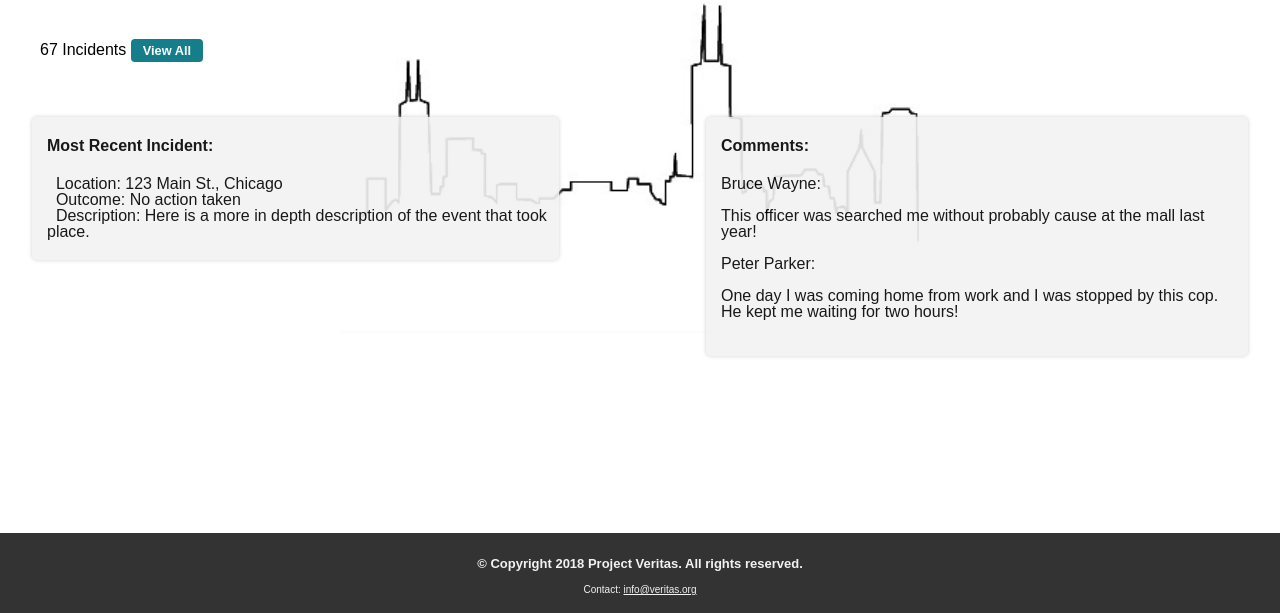
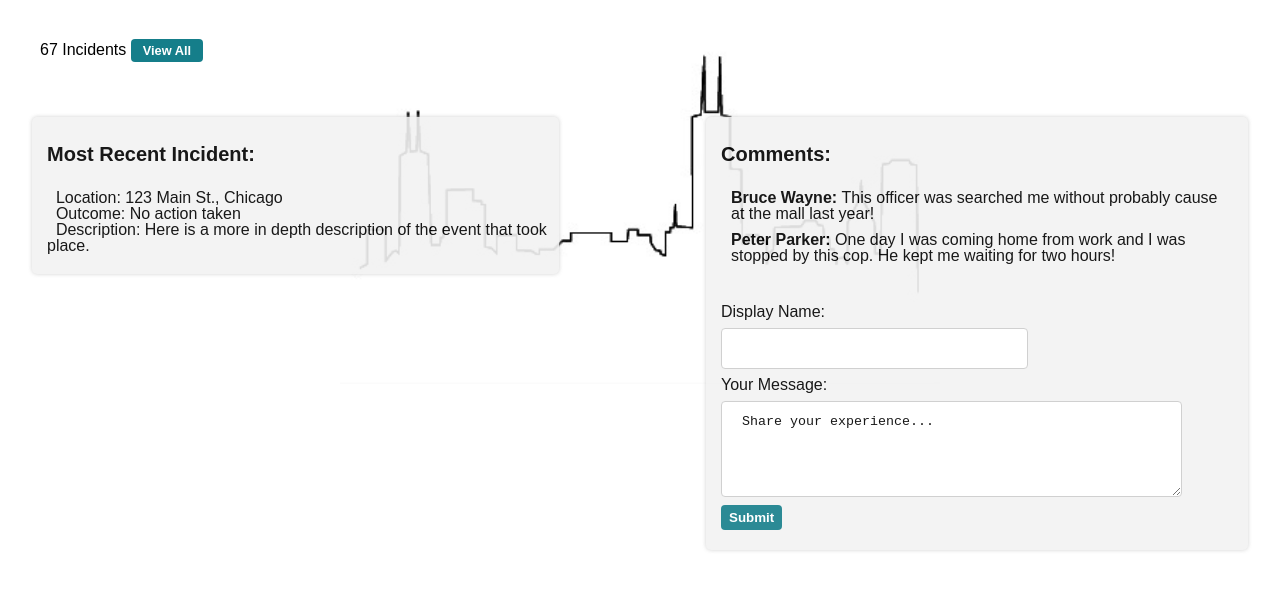
Before and after one commit to prachu95/hci330project, a plain HTML site: page result_expanded.html in a window 1280 px wide. Shown: the part 187-800 px from the top of the page. Drawn offline with nearby package versions, Linux system fonts and the light colour scheme.

Commit message:
Finished implementing commenting

```diff
--- a/backend.js
+++ b/backend.js
@@ -179,8 +179,8 @@ function ParseChar(sStr, sChar) {
 }
 
 function submitForm() {
-	console.log("hi")
-	window.location.replace("FoIA_page_success.html")
+	console.log("hi");
+	window.location.replace("FoIA_page_success.html");
 }
 
 /*
@@ -198,6 +198,24 @@ home_page.html js elements.
     result_page.html js elements.
 
 */
+
+function submitComment() {
+	if (document.getElementById("new-user").value != "") {
+		if (document.getElementById("new-comment").value != "Share your experience...") {
+			document.getElementById("submitted-username").innerHTML = document.getElementById("new-user").value + ": ";
+			document.getElementById("submitted-comment-text").innerHTML = document.getElementById("new-comment").value;
+
+			document.getElementById("new-comment-area").remove();
+
+		}
+		else {
+			alert("Please enter a comment.")
+		}
+	}
+	else {
+		alert("Please enter a name to display. This can be either your real name or an alias.")
+	}
+}
 
 
 
--- a/common.css
+++ b/common.css
@@ -474,6 +474,10 @@ a.search_button {
     opacity: 0.9;
 }
 
+.result-incidents h4 {
+	font-size: 20;
+}
+
 .comment-section {
 	display: inline-block;
 	float: right;
@@ -489,8 +493,52 @@ a.search_button {
     opacity: 0.9;
 }
 
+.comment-section h4 {
+	font-size: 20;
+}
+
+#username {
+	display: inline;
+	font-weight: bold;
+}
+
+#comment-text {
+	display:inline;
+}
+
+#submitted-username {
+	display: inline;
+	font-weight: bold;
+}
+
+#submitted-comment-text {
+	display:inline;
+}
+
 .comment {
+	display: block;
+	padding-bottom: 10;
+	padding-left: 10;
+}
 
+.add-comment {
+	padding-top: 20;
+}
+
+.submit-comment {
+	text-decoration: none;
+	color: white;
+	font-weight: bold;
+    background-color: #157E8A;
+	padding: 5 8 5 8;
+    border: none;
+    border-radius: 4px;
+    cursor: pointer;
+	text-align: center;
+}
+
+.submit-comment:hover {
+	background-color: #0AD1FB;
 }
 
 .view_incidents_button {
--- a/result_expanded.html
+++ b/result_expanded.html
@@ -86,10 +86,20 @@
 		<p id="comment-text">One day I was coming home from work and I was stopped by this cop. He kept me waiting for
 		two hours!</p>
 	</div>
-	<div class="add-comment">
-
+	<div class="comment">
+		<p id="submitted-username"></p>
+		<p id="submitted-comment-text"></p>
+	</div>
+	<div class="add-comment" id="new-comment-area">
+		Display Name:
+		<input id="new-user" type="text"></input>
+		Your Message:
+		<textarea id="new-comment">Share your experience...</textarea>
+		<button class="submit-comment" onClick="submitComment();">Submit</button>
 	</div>
 </div>
+
+<div class="bottom-space"></div>
 
 <div class="footer-wrapper">
   <div class="footer-text">
```
